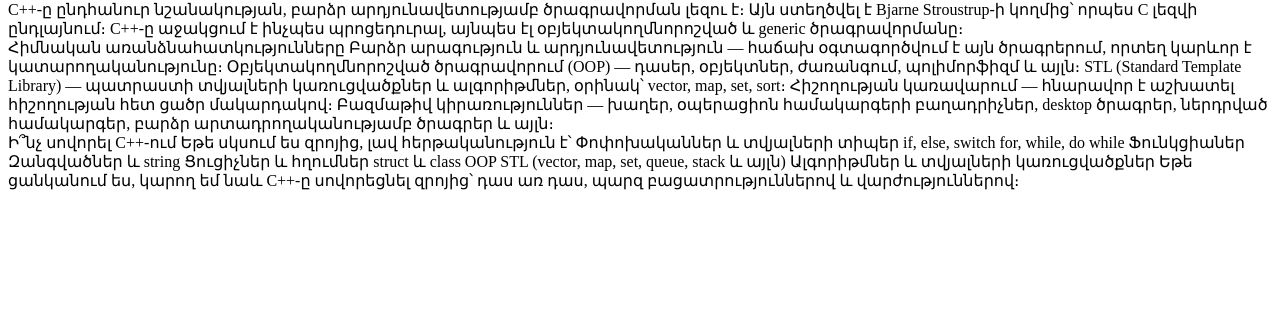
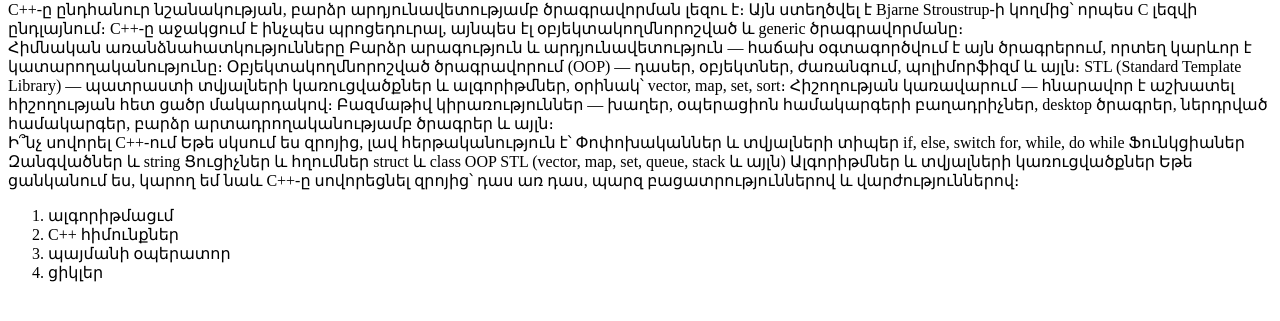
Before and after one commit to khachatryanarman571-ship-it/project-1, a plain HTML site: page index.html in a window 1280 px wide. Shown: the part 67-388 px from the top of the page. Drawn offline with Linux system fonts and the light colour scheme.

Commit message:
Update index.html

```diff
--- a/index.html
+++ b/index.html
@@ -28,5 +28,11 @@ STL (vector, map, set, queue, stack և այլն)
 
 Եթե ցանկանում ես, կարող եմ նաև C++-ը սովորեցնել զրոյից՝ դաս առ դաս, պարզ բացատրություններով և վարժություններով։<br/>
     </p>
+    <ol>
+      <li>ալգորիթմացւմ</li>
+      <li>C++ հիմունքներ</li>
+      <li>պայմանի օպերատոր</li>
+      <li>ցիկլեր</li>
+    </ol>
   </body>
 </html>
```
